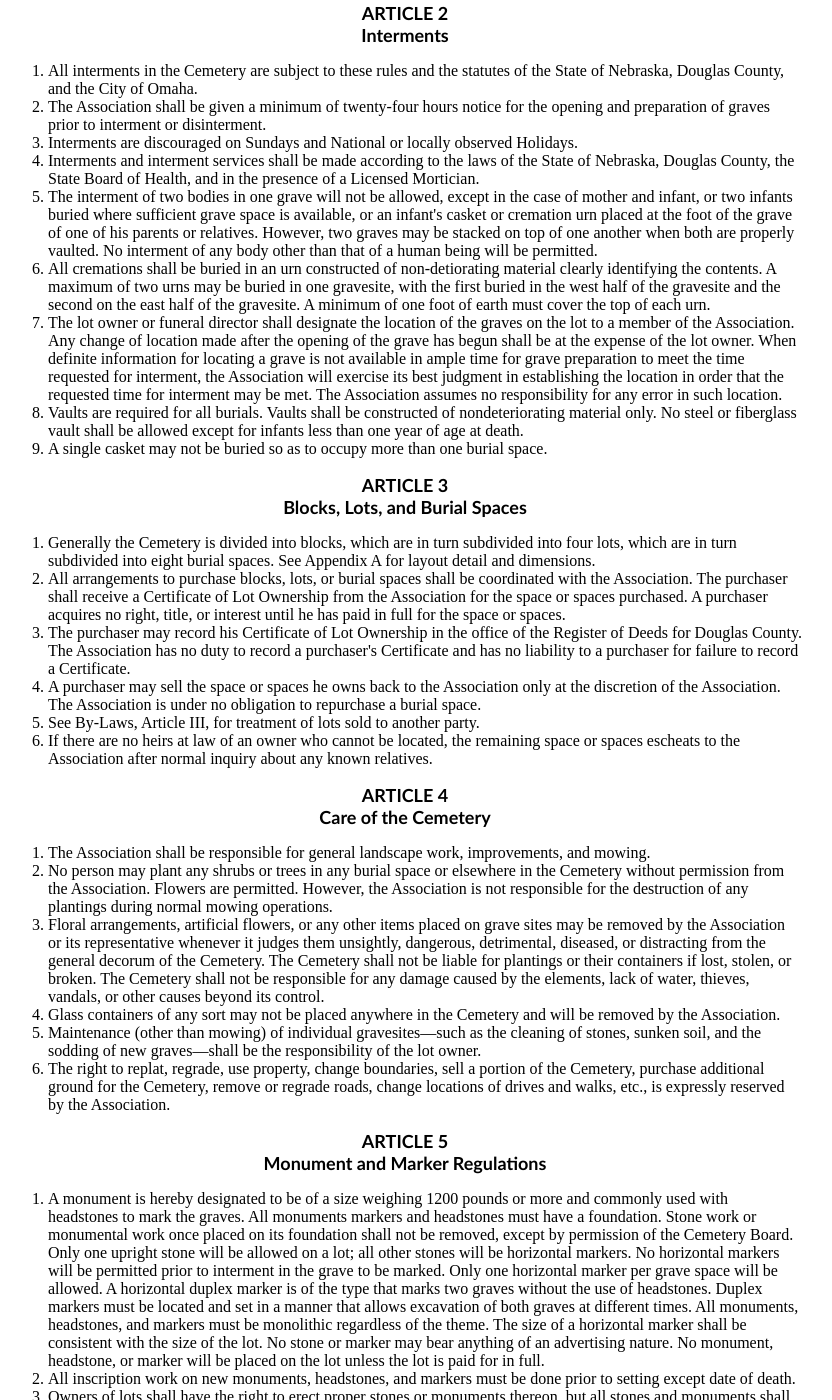
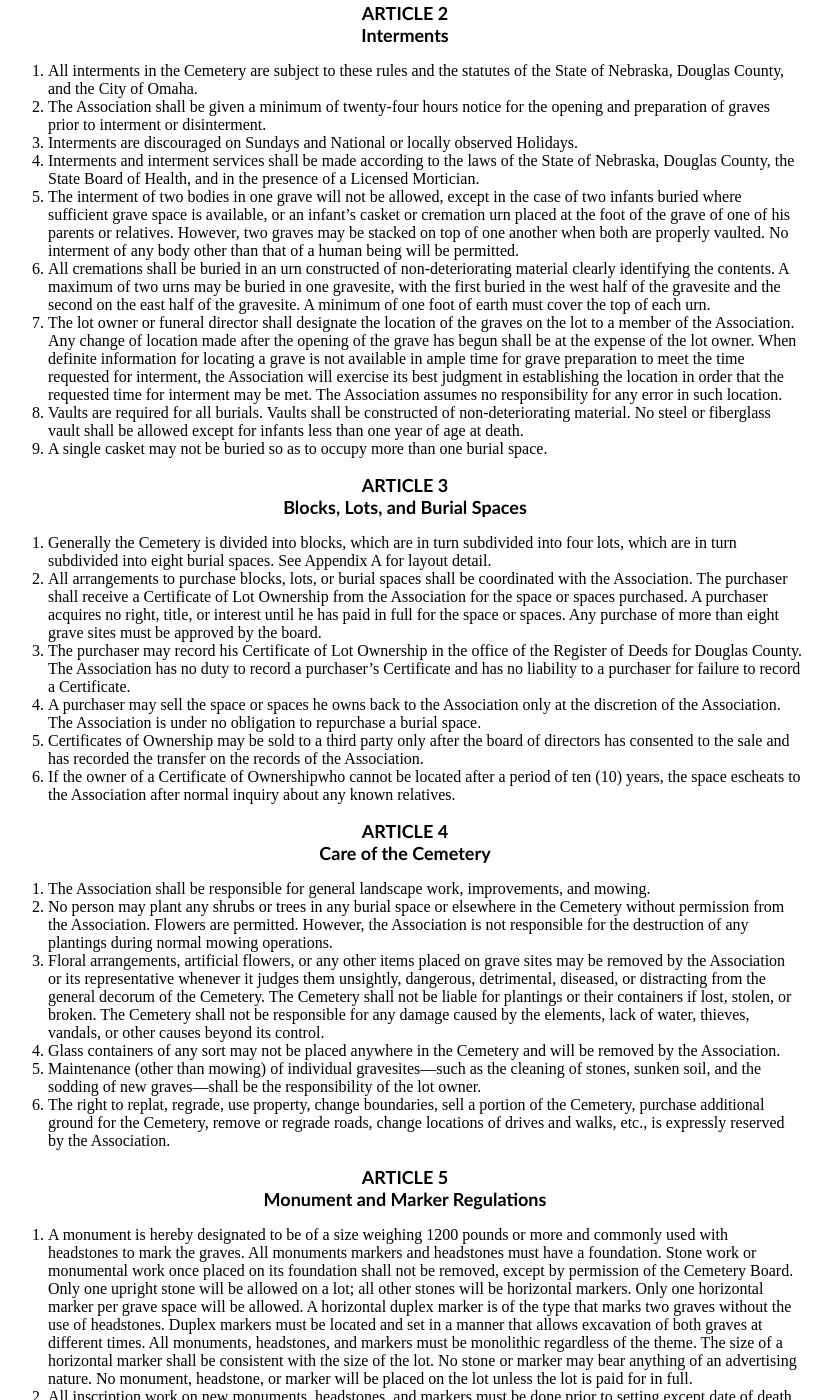
Before and after one commit to avondohren/pleasanthillomaha, a Jekyll site: the page built from policies.html, in a window 1280 px wide and 1400 px high, scrolled down 796 px. Shown: the whole window, without its empty margins (235-1067 px from the left). Built offline with Jekyll 4.4.1, drawn with Linux system fonts in a browser that asks for light colours; Markdown is read by kramdown in place of the engine named in the settings; some of the changed text lies outside the part shown.

Commit message:
Updated policy document to reflect changes as of Aug 18, 2022 meeting

```diff
--- a/policies.html
+++ b/policies.html
@@ -8,47 +8,47 @@ title: Policies
 	<h2 style="padding:0 0 0 0; margin:0 0 0 0;">7 May 2008</h2>
 
 	<h2>PURPOSE</h2>
-	<p>The following set forth the policies and procedures of the Pleasant Hill Cemetery Association (hereinafter referred to as &quot;the Association&quot;) of Omaha, Douglas County, Nebraska.  The goal of the Association is that Pleasant Hill Cemetery (hereinafter referred to as &quot;the Cemetery&quot;), located at 345 S. 132nd Street in Omaha, NE, be a quiet, peaceful place for the deceased, where a sense of repose is maintained by dignified landscaping and a well-maintained lawn.  These policies and procedures have been implemented to accomplish this goal.</p>
+	<p>The following set forth the policies and procedures of the Pleasant Hill Cemetery Association (hereinafter referred to as &quot;the Association&quot;) of Omaha, Douglas County, Nebraska.  The goal of the Association is that Pleasant Hill Cemetery (hereinafter referred to as &quot;the Cemetery&quot;), located at 345 S. 132nd Street in Omaha, NE, be a quiet, peaceful place for the deceased, where a sense of repose is maintained by dignified landscaping and well-maintained grounds. These policies and procedures have been implemented to accomplish this goal.</p>
 
 	<h2>ARTICLE 1<br />General Rules</h2>
 	<ol>
-		<li>The Cemetery is open every day of the year.  However, during winter snow is not always cleared from the roadways of the Cemetery.</li>
+		<li>The Cemetery is open every day of the year. However, during winter snow is not always cleared from the roadways of the Cemetery.</li>
 		<li>No dogs, cats, or other pets are allowed in the Cemetery.</li>
 		<li>The Association has the general oversight of the Cemetery and shall coordinate the times and day of all funerals in the Cemetery with the funeral director.</li>
 		<li>No firearms or weapons of any description except those carried by the Police Officers or those borne by an organized honor guard or firing squad may be brought to, carried in, or fired within the Cemetery.</li>
-		<li>No person may operate or travel in a motor vehicle of any type within the Cemetery at a rate exceeding 10 miles an hour, and motor vehicles are permitted only on the paved roadways, except that they may park in open areas immediately adjoining the roadways if no other parking is available.  However, those persons who must enter on or cross over any lots necessary to the performance of normal Cemetery operations shall have the right to do so.</li>
+		<li>No person may operate or travel in a motor vehicle of any type within the Cemetery at a rate exceeding 10 miles an hour, and motor vehicles are permitted only on the paved roadways, except that they may park in open areas immediately adjoining the roadways if no other parking is available. However, those persons who must enter on or cross over any lots necessary to the performance of normal Cemetery operations shall have the right to do so.</li>
 		<li>The Cemetery or the Association assumes no liability for property or physical damage, physical or mental anguish, caused or alleged to be caused, in the performance of normal operations, or for loss or damage by vandalism or any other acts caused by third persons.</li>
-		<li>The Association reserves the right at any time to amend or change these rules and regulations.</li>
+		<li>The Association reserves the right at any time to amend or change these policiesrules and proceduresregulations.</li>
 	</ol>
 
 	<h2>ARTICLE 2<br />Interments</h2>
 	<ol>
 		<li>All interments in the Cemetery are subject to these rules and the statutes of the State of Nebraska, Douglas County, and the City of Omaha.</li>
 		<li>The Association shall be given a minimum of twenty-four hours notice for the opening and preparation of graves prior to interment or disinterment.</li>
-		<li>Interments are discouraged on Sundays and National or locally observed Holidays.  </li>
+		<li>Interments are discouraged on Sundays and National or locally observed Holidays.</li>
 		<li>Interments and interment services shall be made according to the laws of the State of Nebraska, Douglas County, the State Board of Health, and in the presence of a Licensed Mortician.</li>
-		<li>The interment of two bodies in one grave will not be allowed, except in the case of mother and infant, or two infants buried where sufficient grave space is available, or an infant&#39;s casket or cremation urn placed at the foot of the grave of one of his parents or relatives.  However, two graves may be stacked on top of one another when both are properly vaulted.  No interment of any body other than that of a human being will be permitted.</li>
-		<li>All cremations shall be buried in an urn constructed of non-detiorating material clearly identifying the contents.  A maximum of two urns may be buried in one gravesite, with the first buried in the west half of the gravesite and the second on the east half of the gravesite.  A minimum of one foot of earth must cover the top of each urn.</li>
-		<li>The lot owner or funeral director shall designate the location of the graves on the lot to a member of the Association.  Any change of location made after the opening of the grave has begun shall be at the expense of the lot owner.  When definite information for locating a grave is not available in ample time for grave preparation to meet the time requested for interment, the Association will exercise its best judgment in establishing the location in order that the requested time for interment may be met.  The Association assumes no responsibility for any error in such location.</li>
-		<li>Vaults are required for all burials.  Vaults shall be constructed of nondeteriorating material only.  No steel or fiberglass vault shall be allowed except for infants less than one year of age at death.</li>
+		<li>The interment of two bodies in one grave will not be allowed, except in the case of two infants buried where sufficient grave space is available, or an infant’s casket or cremation urn placed at the foot of the grave of one of his parents or relatives. However, two graves may be stacked on top of one another when both are properly vaulted. No interment of any body other than that of a human being will be permitted.</li>
+		<li>All cremations shall be buried in an urn constructed of non-deteriorating material clearly identifying the contents. A maximum of two urns may be buried in one gravesite, with the first buried in the west half of the gravesite and the second on the east half of the gravesite. A minimum of one foot of earth must cover the top of each urn.</li>
+		<li>The lot owner or funeral director shall designate the location of the graves on the lot to a member of the Association. Any change of location made after the opening of the grave has begun shall be at the expense of the lot owner. When definite information for locating a grave is not available in ample time for grave preparation to meet the time requested for interment, the Association will exercise its best judgment in establishing the location in order that the requested time for interment may be met. The Association assumes no responsibility for any error in such location.</li>
+		<li>Vaults are required for all burials. Vaults shall be constructed of non-deteriorating material. No steel or fiberglass vault shall be allowed except for infants less than one year of age at death.</li>
 		<li>A single casket may not be buried so as to occupy more than one burial space.</li>
 	</ol>
 
 	<h2>ARTICLE 3<br />Blocks, Lots, and Burial Spaces</h2>
 	<ol>
-		<li>Generally the Cemetery is divided into blocks, which are in turn subdivided into four lots, which are in turn subdivided into eight burial spaces.  See Appendix A for layout detail and dimensions.</li>
-		<li>All arrangements to purchase blocks, lots, or burial spaces shall be coordinated with the Association.  The purchaser shall receive a Certificate of Lot Ownership from the Association for the space or spaces purchased.  A purchaser acquires no right, title, or interest until he has paid in full for the space or spaces.</li>
-		<li>The purchaser may record his Certificate of Lot Ownership in the office of the Register of Deeds for Douglas County.  The Association has no duty to record a purchaser&#39;s Certificate and has no liability to a purchaser for failure to record a Certificate.</li>
-		<li>A purchaser may sell the space or spaces he owns back to the Association only at the discretion of the Association.  The Association is under no obligation to repurchase a burial space.</li>
-		<li>See By-Laws, Article III, for treatment of lots sold to another party.</li>
-		<li>If there are no heirs at law of an owner who cannot be located, the remaining space or spaces escheats to the Association after normal inquiry about any known relatives.</li>
+		<li>Generally the Cemetery is divided into blocks, which are in turn subdivided into four lots, which are in turn subdivided into eight burial spaces. See Appendix A for layout detail.
+		<li>All arrangements to purchase blocks, lots, or burial spaces shall be coordinated with the Association. The purchaser shall receive a Certificate of Lot Ownership from the Association for the space or spaces purchased. A purchaser acquires no right, title, or interest until he has paid in full for the space or spaces. Any purchase of more than eight grave sites must be approved by the board.</li>
+		<li>The purchaser may record his Certificate of Lot Ownership in the office of the Register of Deeds for Douglas County. The Association has no duty to record a purchaser’s Certificate and has no liability to a purchaser for failure to record a Certificate.</li>
+		<li>A purchaser may sell the space or spaces he owns back to the Association only at the discretion of the Association. The Association is under no obligation to repurchase a burial space.</li>
+		<li>Certificates of Ownership may be sold to a third party only after the board of directors has consented to the sale and has recorded the transfer on the records of the Association.</li>
+		<li>If the owner of a Certificate of Ownershipwho cannot be located after a period of ten (10) years, the space escheats to the Association after normal inquiry about any known relatives.</li>
 	</ol>
 
 	<h2>ARTICLE 4<br />Care of the Cemetery</h2>
 	<ol>
 		<li>The Association shall be responsible for general landscape work, improvements, and mowing.</li>
-		<li>No person may plant any shrubs or trees in any burial space or elsewhere in the Cemetery without permission from the Association.  Flowers are permitted.  However, the Association is not responsible for the destruction of any plantings during normal mowing operations.</li>
-		<li>Floral arrangements, artificial flowers, or any other items placed on grave sites may be removed by the Association or its representative whenever it judges them unsightly, dangerous, detrimental, diseased, or distracting from the general decorum of the Cemetery.  The Cemetery shall not be liable for plantings or their containers if lost, stolen, or broken. The Cemetery shall not be responsible for any damage caused by the elements, lack of water, thieves, vandals, or other causes beyond its control.</li>
+		<li>No person may plant any shrubs or trees in any burial space or elsewhere in the Cemetery without permission from the Association. Flowers are permitted. However, the Association is not responsible for the destruction of any plantings during normal mowing operations.</li>
+		<li>Floral arrangements, artificial flowers, or any other items placed on grave sites may be removed by the Association or its representative whenever it judges them unsightly, dangerous, detrimental, diseased, or distracting from the general decorum of the Cemetery. The Cemetery shall not be liable for plantings or their containers if lost, stolen, or broken. The Cemetery shall not be responsible for any damage caused by the elements, lack of water, thieves, vandals, or other causes beyond its control.</li>
 		<li>Glass containers of any sort may not be placed anywhere in the Cemetery and will be removed by the Association.</li>
 		<li>Maintenance (other than mowing) of individual gravesites—such as the cleaning of stones, sunken soil, and the sodding of new graves—shall be the responsibility of the lot owner.</li>
 		<li>The right to replat, regrade, use property, change boundaries, sell a portion of the Cemetery, purchase additional ground for the Cemetery, remove or regrade roads, change locations of drives and walks, etc., is expressly reserved by the Association.</li>
@@ -56,30 +56,29 @@ title: Policies
 
 	<h2>ARTICLE 5<br />Monument and Marker Regulations</h2>
 	<ol>
-		<li>A monument is hereby designated to be of a size weighing 1200 pounds or more and commonly used with headstones to mark the graves.  All monuments markers and headstones must have a foundation. Stone work or monumental work once placed on its foundation shall not be removed, except by permission of the Cemetery Board. Only one upright stone will be allowed on a lot; all other stones will be horizontal markers. No horizontal markers will be permitted prior to interment in the grave to be marked. Only one horizontal marker per grave space will be allowed. A horizontal duplex marker is of the type that marks two graves without the use of headstones. Duplex markers must be located and set in a manner that allows excavation of both graves at different times.  All monuments, headstones, and markers must be monolithic regardless of the theme. The size of a horizontal marker shall be consistent with the size of the lot. No stone or marker may bear anything of an advertising nature. No monument, headstone, or marker will be placed on the lot unless the lot is paid for in full.</li>
+		<li>A monument is hereby designated to be of a size weighing 1200 pounds or more and commonly used with headstones to mark the graves. All monuments markers and headstones must have a foundation. Stone work or monumental work once placed on its foundation shall not be removed, except by permission of the Cemetery Board. Only one upright stone will be allowed on a lot; all other stones will be horizontal markers. Only one horizontal marker per grave space will be allowed. A horizontal duplex marker is of the type that marks two graves without the use of headstones. Duplex markers must be located and set in a manner that allows excavation of both graves at different times. All monuments, headstones, and markers must be monolithic regardless of the theme. The size of a horizontal marker shall be consistent with the size of the lot. No stone or marker may bear anything of an advertising nature. No monument, headstone, or marker will be placed on the lot unless the lot is paid for in full.</li>
 		<li>All inscription work on new monuments, headstones, and markers must be done prior to setting except date of death.</li>
 		<li>Owners of lots shall have the right to erect proper stones or monuments thereon, but all stones and monuments shall be free from defects as regards their quality of endurance. No veneered monuments shall be erected and no tablets of wood or iron shall be placed on any lot. All monuments, headstones, or markers shall be made of bronze or granite, marble, or other durable stone.</li>
-		<li>All memorial foundations shall be placed on solid ground not included in actual grave space except where grave liner is of permanent type and of sufficient strength to support the weight of the foundation and memorial, and will not interfere with future grave openings.  Foundations for all upright monuments and horizontal markers shall be four inches wider and longer than the base dimension of the monument for a depth of at least 24 inches. This is to facilitate monument alignment and aesthetics following grass trimming. All horizontal markers must be set on a concrete base no less than 8 inches deep. Soil conditions below the surface are unpredictable.</li>
-		<li>Monuments or markers shall be placed at the head of the lot as platted.  No more than one marker shall be placed at any one grave except that on an old lot, existing markers may be duplicated. On multiple lots for entire families where a headstone or monument serves two or more graves, the headstone or monument will be on a line centered between the lots.  Markers may then denote each individual grave. No monument or marker shall be set unless it is first approved by the Cemetery Board.  On a lot containing both a family monument and individual grave markers, the individual grave markers shall be placed with top surface at ground level.</li>
+		<li>All memorial foundations shall be placed on solid ground not included in actual grave space except where grave liner is of permanent type and of sufficient strength to support the weight of the foundation and memorial, and will not interfere with future grave openings. Foundations for all upright monuments and horizontal markers shall be four inches wider and longer than the base dimension of the monument for a depth of at least 24 inches. This is to facilitate monument alignment and aesthetics following grass trimming. All horizontal markers must be set on a concrete base no less than 8 inches deep. Soil conditions below the surface are unpredictable.</li>
+		<li>Monuments or markers shall be placed at the head of the lot as platted. No more than one marker shall be placed at any one grave except that on an old lot, existing markers may be duplicated. On multiple lots for entire families where a headstone or monument serves two or more graves, the headstone or monument will be on a line centered between the lots. Markers may then denote each individual grave. No monument or marker shall be set unless it is first approved by the Cemetery Board. On a lot containing both a family monument and individual grave markers, the individual grave markers shall be placed with top surface at ground level.</li>
 		<li>No rock or rock products will be allowed as a border around memorial markers.</li>
 		<li>The pounding in or insertion of any type of stake or metal rod into the ground anywhere in the Cemetery is prohibited.</li>
-		<li>If any headstone, marker, memorial, structure, or inscription is determined by the Cemetery Board to be offensive, the cemetery shall have to right to require the offensive item be replaced or altered at the patron&#39;s expense.  Should the patron not comply, the cemetery retains the right to remove the item.</li>
+		<li>If any headstone, marker, memorial, structure, or inscription is determined by the Cemetery Board to be offensive, the cemetery shall have to right to require the offensive item be replaced or altered at the patron’s expense. Should the patron not comply, the cemetery retains the right to remove the item.</li>
 	</ol>
 
 	<h2>ARTICLE 6<br />Fees&#45;Charges&#45;Payments</h2>
 	<ol>
-		<li>All fees and charges are payable at the time of service and shall be made to Pleasant Hill Cemetery Association, C/O Treasurer, 5061 S. 149 Court, Omaha, NE 68137.</li>
-		<li>A schedule of fees and charges as established by the Association and set forth in <a href="pricing.html">Appendix B</a> to these regulations shall be on file in the office of the Association at the above address.  Such schedule may change without notice.</li>
+		<li>All fees and charges are payable at the time of service and shall be made to Pleasant Hill Cemetery Association, c/o Treasurer, 5061 S. 149 Ct, Omaha, NE 68137.</li>
+		<li>A schedule of fees and charges as established by the Association and set forth in Appendix B to these regulations shall be on file in the office of the Association at the above address. Such schedule may change without notice.</li>
 	</ol>
 
 	<h2>Article 7<br />Recordkeeping</h2>
 	<ol>
-		<li>The cemetery map is maintained by Thompson, Dreesen and Dorner.</li>
-		<li>The record of gravesites is maintained by John von Dohren</li>
-		<li>The official mailing address for the Association is 5061 S. 149 Court, Omaha, NE 68137</li>
-		<li>Recent meeting minutes is maintained by Allen Sohl.  Archival records are maintained by John von Dohren.</li>
-		<li>Records of issued lot certificates are stored at the Association office.</li>
+		<li>The cemetery map is maintained by Thompson, Dreesen and Dorner at 10836 Old Mill Road, Omaha, NE 68154.</li>
+		<li>The record of gravesites is maintained on an Excel spreadsheet by John von Dohren.</li>
+		<li>Recent meeting minutes is maintained by Andrew von Dohren. Historical meeting minutes are maintained at the Association office at 5061 S 149 Ct, Omaha, NE 68137.</li>
+		<li>Records of issued deeds are stored at the Association office.</li>
 		<li>Annual financial reports are maintained at the Association office.</li>
-		<li>The Association maintains various banking and brokerage accounts as it deems necessary.  The records of those transactions are maintained at the Association office.</li>
+		<li>The Association maintains various banking and brokerage accounts as it deems necessary. The records of those transactions are maintained at the Association office.</li>
 	</ol>
 </div>
```
